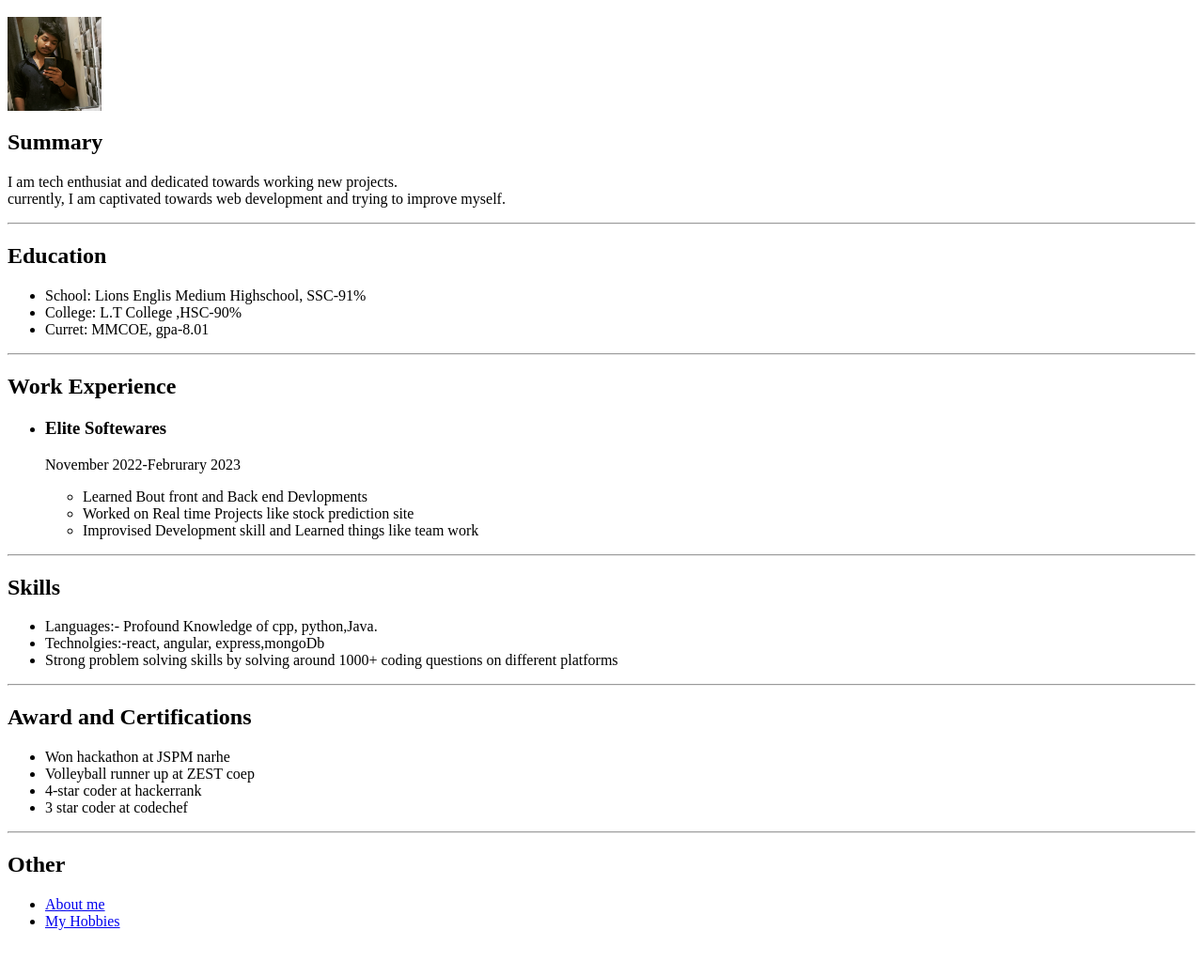
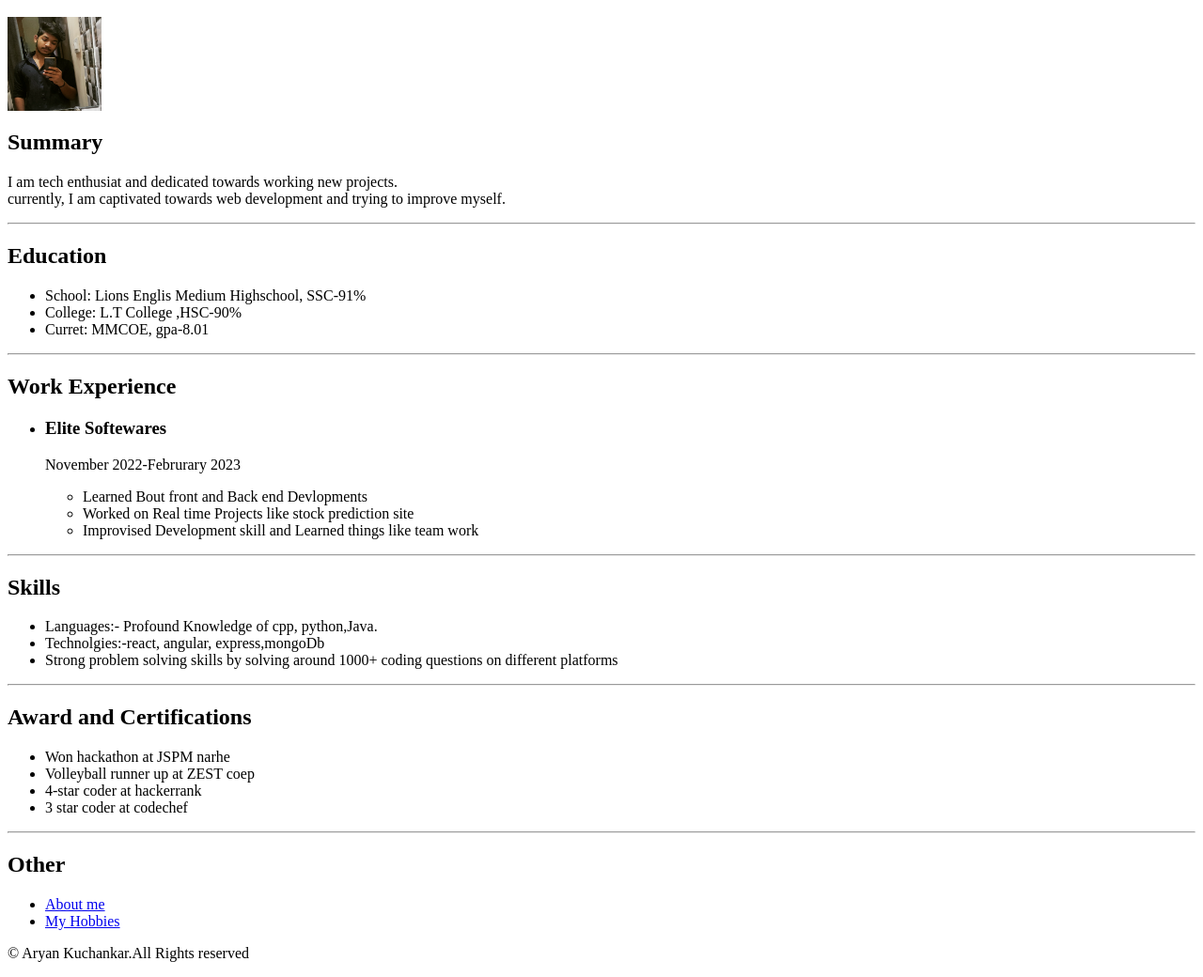
Before and after one commit to Axyannnn1203/Capstone-1, a plain HTML site: page index.html in a window 1280 px wide. Shown: the part 48-1088 px from the top of the page at 94% size. Before the commit the page ends 1054 px from the top, so only its background shows below. Drawn offline with Linux system fonts and the light colour scheme.

Commit message:
Update index.html
added footer element

```diff
--- a/index.html
+++ b/index.html
@@ -59,4 +59,7 @@
         </li>
     </ul>
 </body>
+    <footer>
+        <p>© Aryan Kuchankar.All Rights reserved</p>
+    </footer>
 </html>
```
